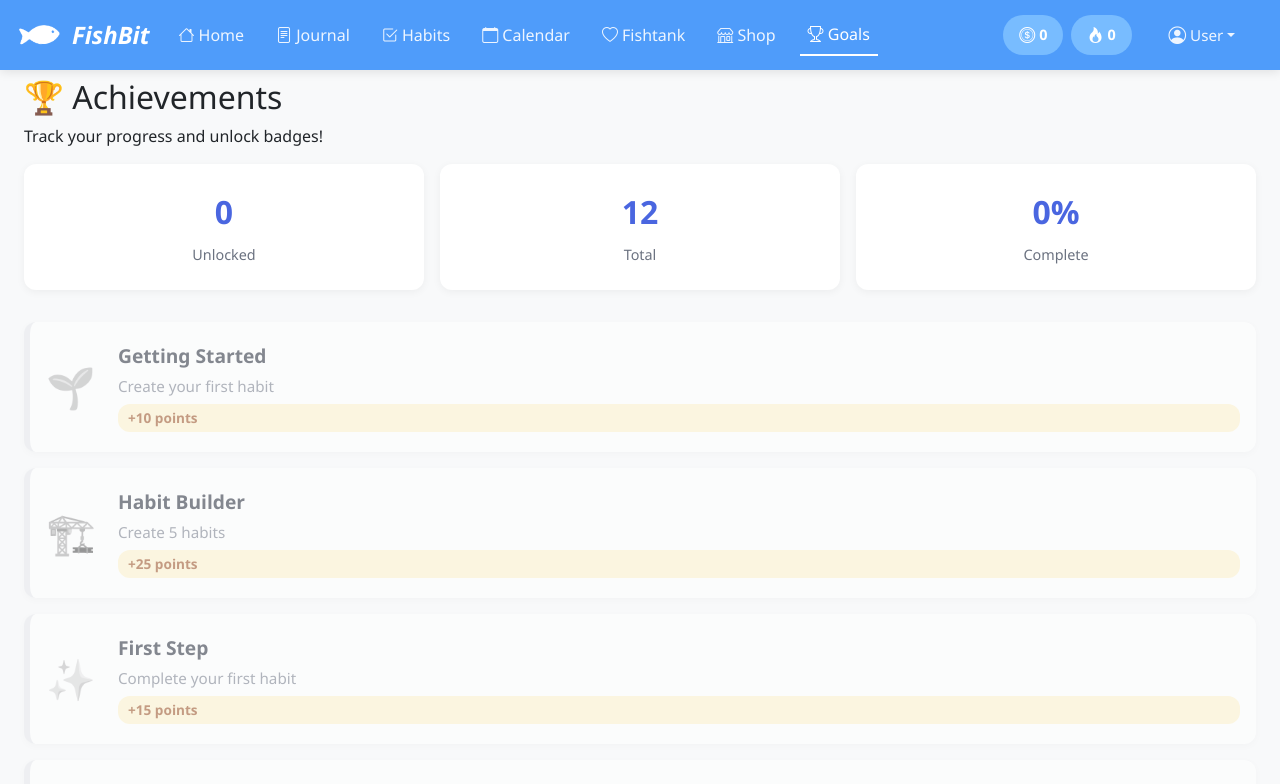
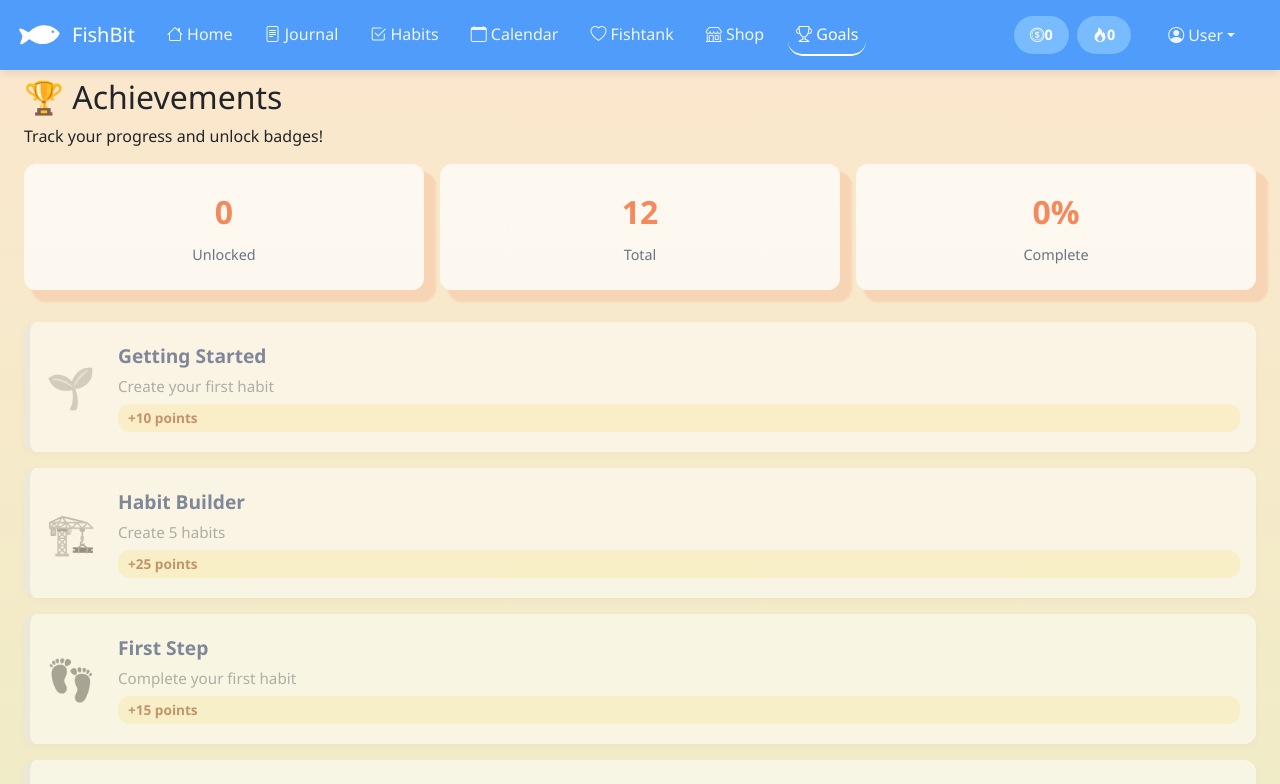
Before and after one commit to Rotocli/WAD2Project, a Vue app in the folder fishbit/: page /goals in a window 1280 px wide. Shown: the top 784 px of the page. Built offline with nearby package versions, Linux system fonts and the light colour scheme; no server answers; the database is empty; sample sign-in values are in the browser's storage.

Commit message:
ui changes, committing before pulling from hm

```diff
--- a/fishbit/src/components/common/NavBar.vue
+++ b/fishbit/src/components/common/NavBar.vue
@@ -1,26 +1,25 @@
 <template>
   <nav class="navbar navbar-expand-lg navbar-dark fixed-top" :class="{ 'dev-mode': userStore.isDeveloper }">
     <div class="container-fluid">
-      <span class="navbar-brand d-flex align-items-center" to="/dashboard">
+      <!-- Brand -->
+      <span class="navbar-brand d-flex align-items-center">
         <span class="fish-icon">
           <img src="@/assets/image.png" alt="FishBit Logo" width="40" height="40"/>
         </span>
         <span class="brand-text">FishBit</span>
       </span>
 
-      <button
-        class="navbar-toggler"
-        type="button"
-        @click="toggleNavbar"
-        aria-label="Toggle navigation"
-      >
+      <!-- Hamburger -->
+      <button class="navbar-toggler" type="button" @click="toggleNavbar" aria-label="Toggle navigation">
         <span class="navbar-toggler-icon"></span>
       </button>
 
+      <!-- Collapsible menu -->
       <div
         ref="navbarCollapse"
-        class="collapse navbar-collapse"
-        :class="{ show: isNavbarOpen }"
+        class="navbar-collapse"
+        :class="{ 'mobile-open': isNavbarOpen }"
+        :style="{ height: isMobile ? collapseHeight : 'auto' }"
       >
         <ul class="navbar-nav me-auto">
           <li class="nav-item">
@@ -60,13 +59,13 @@
           </li>
         </ul>
 
+        <!-- Right section -->
         <div class="navbar-right-section">
           <div class="stats-row">
             <div class="points-display">
               <i class="bi bi-coin"></i>
               <span>{{ totalPoints }}</span>
             </div>
-
             <div class="streak-display">
               <i class="bi bi-fire"></i>
               <span>{{ currentStreak }}</span>
@@ -74,12 +73,7 @@
           </div>
 
           <div class="dropdown">
-            <button
-              class="btn btn-link nav-link dropdown-toggle user-dropdown-btn"
-              type="button"
-              @click="toggleDropdown"
-              aria-expanded="false"
-            >
+            <button class="btn btn-link nav-link dropdown-toggle user-dropdown-btn" type="button" @click="toggleDropdown">
               <i class="bi bi-person-circle"></i>
               <span class="ms-1">{{ username }}</span>
             </button>
@@ -104,17 +98,18 @@
 </template>
 
 <script setup>
-import { computed, ref, onMounted, onUnmounted } from 'vue'
-import { useRouter, useRoute } from 'vue-router'
+import { ref, computed, nextTick, onMounted, onUnmounted } from 'vue'
+import { useRouter } from 'vue-router'
 import { useUserStore } from '../../stores/userStore'
 
 const router = useRouter()
-const route = useRoute()
 const userStore = useUserStore()
 
+const isMobile = ref(window.innerWidth < 992)
 const isNavbarOpen = ref(false)
 const isDropdownOpen = ref(false)
 const navbarCollapse = ref(null)
+const collapseHeight = ref('0px')
 
 const totalPoints = computed(() => userStore.totalPoints)
 const currentStreak = computed(() => userStore.currentStreak)
@@ -122,26 +117,33 @@ const username = computed(() => userStore.userProfile?.username || 'User')
 
 function toggleNavbar() {
   isNavbarOpen.value = !isNavbarOpen.value
+  if (isNavbarOpen.value) isDropdownOpen.value = false
+
+  const el = navbarCollapse.value
+  if (!el) return
+
   if (isNavbarOpen.value) {
-    isDropdownOpen.value = false
+    el.style.display = 'block'
+    nextTick(() => {
+      collapseHeight.value = el.scrollHeight + 'px'
+    })
+  } else {
+    collapseHeight.value = '0px'
+    setTimeout(() => {
+      el.style.display = 'none'
+    }, 250)
   }
 }
 
-function toggleDropdown() {
-  isDropdownOpen.value = !isDropdownOpen.value
-}
+function toggleDropdown() { isDropdownOpen.value = !isDropdownOpen.value }
+function closeNavbar() { isNavbarOpen.value = false; isDropdownOpen.value = false }
+function closeDropdown() { isDropdownOpen.value = false }
+function handleProfileClick() { closeNavbar() }
 
-function closeNavbar() {
-  isNavbarOpen.value = false
-  isDropdownOpen.value = false
-}
-
-function closeDropdown() {
-  isDropdownOpen.value = false
-}
-
-function handleProfileClick() {
+async function handleLogout() {
   closeNavbar()
+  await userStore.logout()
+  router.push('/')
 }
 
 function handleClickOutside(event) {
@@ -149,48 +151,58 @@ function handleClickOutside(event) {
   const toggler = event.target.closest('.navbar-toggler')
   const dropdownBtn = event.target.closest('.user-dropdown-btn')
 
-  if (navbar && !navbar.contains(event.target) && !toggler) {
+  // Fix: Check if navbar is actually open before closing
+  if (isNavbarOpen.value && navbar && !navbar.contains(event.target) && !toggler) {
     closeNavbar()
   }
-
   if (isDropdownOpen.value && !dropdownBtn && !event.target.closest('.dropdown-menu')) {
     closeDropdown()
   }
 }
 
-async function handleLogout() {
-  closeNavbar()
-  await userStore.logout()
-  router.push('/')
+function updateViewport() {
+  isMobile.value = window.innerWidth < 992
 }
 
-const unwatchRoute = router.afterEach(() => {
-  closeNavbar()
+onMounted(() => {
+  window.addEventListener('resize', updateViewport)
+})
+onUnmounted(() => {
+  window.removeEventListener('resize', updateViewport)
 })
 
-onMounted(() => {
-  document.addEventListener('click', handleClickOutside)
-})
-
-onUnmounted(() => {
-  document.removeEventListener('click', handleClickOutside)
-  unwatchRoute()
-})
+onMounted(() => { document.addEventListener('click', handleClickOutside) })
+onUnmounted(() => { document.removeEventListener('click', handleClickOutside) })
 </script>
 
 <style scoped>
+.fish-icon {
+  font-size: 1.8rem;
+  margin-right: 0.5rem;
+  display: inline-flex;
+  align-items: center;
+  animation: swim 3s ease-in-out infinite; /* add this line */
+}
+
+@keyframes swim {
+  0%, 100% { transform: translateX(0) rotate(0deg); }
+  25% { transform: translateX(5px) rotate(5deg); }
+  75% { transform: translateX(-5px) rotate(-5deg); }
+}
+
+body, html { overflow-x: hidden; }
+
 .navbar {
   background: #4f9cfa;
   box-shadow: 0 2px 10px rgba(0,0,0,0.1);
   padding: 0;
-  transition: top 0.3s ease;
   height: 70px;
   z-index: 100;
+  overflow: visible;
 }
 
 .container-fluid {
   padding: 0 1.5rem;
-  height: 100%;
   display: flex;
   align-items: center;
   max-width: 100%;
@@ -201,9 +213,30 @@ onUnmounted(() => {
   top: 36px;
 }
 
-/* Ensures the collapsed/expanded side menu or mobile dropdown has a full background */
-.navbar-collapse, .collapse.show {
-  background: #4f9cfa;
+.navbar-collapse {
+  background: transparent;
+  overflow: visible !important;
+  transition: height 0.25s ease;
+  position: relative;
+}
+
+.nav-link {
+  color: rgba(255,255,255,0.9);
+  margin: 0 0.5rem;
+  padding: 0.5rem 1rem;
+  border-radius: 15px;
+  transition: all 0.3s ease;
+  text-decoration: none;
+}
+
+.nav-link:hover {
+  color: white;
+  background-color: #2664f3;
+}
+
+.router-link-active {
+  color: white;
+  border-bottom: 2px solid white;
 }
 
 .navbar-right-section {
@@ -211,35 +244,118 @@ onUnmounted(() => {
   align-items: center;
   gap: 1rem;
 }
-
 .stats-row {
   display: flex;
   align-items: center;
   gap: 0.5rem;
 }
 
-/* Mobile view */
+.points-display, .streak-display {
+  background: #78bcff;
+  padding: 0.5rem 1rem;
+  border-radius: 20px;
+  color: white;
+  font-weight: bold;
+  display: flex;
+  align-items: center;
+  font-size: 0.9rem;
+}
+
+.dropdown {
+  position: relative;
+  display: flex;
+  align-items: center;
+  color: white;
+}
+
+.user-dropdown-btn {
+  display: flex;
+  align-items: center;
+  padding: 0.4rem 0.8rem;
+  border: none;
+  background: transparent;
+  color: rgba(255,255,255,0.9);
+  cursor: pointer;
+  border-radius: 10px;
+}
+
+.user-dropdown-btn:hover {
+  color: white;
+  background-color: #78bcff;
+}
+
+.dropdown-menu {
+  position: absolute !important;
+  right: 0;
+  top: calc(100% + 6px);
+  min-width: 180px;
+  margin-top: 0.5rem !important;
+  background: rgba(79, 156, 250, 0.95);
+  backdrop-filter: blur(6px);
+  border-radius: 15px;
+  padding: 0.5rem 0;
+  box-shadow: 0 4px 12px rgba(0, 0, 0, 0.15);
+  display: block;
+  opacity: 0;
+  transform: translateY(-5px);
+  pointer-events: none;
+  transition: all 0.25s ease;
+  z-index: 2000;
+  transform: translateY(-5px);
+}
+
+.dropdown-menu.show {
+  opacity: 1;
+  transform: translateY(0);
+  pointer-events: auto;
+}
+
+.dropdown-item {
+  color: white;
+  padding: 0.6rem 1.2rem;
+  border-radius: 8px;
+  transition: background 0.2s ease;
+}
+
+.dropdown-item:hover {
+  background: transparent;
+  transform: translateX(5px);
+  transition: all 0.25s ease;
+  color: white;
+}
+
+/* mobile view */
 @media (max-width: 992px) {
   .navbar-collapse {
+    display: none;
     position: absolute;
-    top: 100%;
+    background: rgba(79, 156, 250, 0.98);
+    backdrop-filter: blur(20px);
+    top: 70px;
     right: 0;
-    left: auto;
-    width: fit-content;
-    min-width: 200px;
+    width: auto;
+    min-width: 250px;
     max-width: 280px;
-    max-height: calc(100vh - 100px);
-    overflow-y: auto;
-    background: #667eea;
+    border-radius: 0 0 0 12px;
     box-shadow: -4px 4px 16px rgba(0, 0, 0, 0.15);
-    padding: 1rem;
-    border-radius: 0 0 0 12px;
-    margin-right: 1rem;
+    overflow: visible;
+    transition: height 0.25s ease, opacity 0.2s ease;
+    height: 0;
+    padding: 0 1.5rem;
+  }
+  .navbar-collapse:not(.mobile-open) {
+    opacity: 0;
+    pointer-events: none;
+  }
+
+  .navbar-collapse.mobile-open {
+    display: block;
+    opacity: 1;
   }
 
   .navbar-nav {
     flex-direction: column;
-    width: 100%;
+    padding-top: 1rem;
   }
 
   .navbar-nav .nav-item {
@@ -250,6 +366,14 @@ onUnmounted(() => {
     color: #fff !important;
     padding: 0.75rem 1rem;
     width: 100%;
+    border-radius: 15px;
+    transition: all 0.3s ease;
+  }
+
+  .navbar-nav .nav-link:hover {
+    color: white !important;
+    background-color: #78bcff;
+    transform: translateX(5px);
   }
 
   .navbar-right-section {
@@ -257,242 +381,28 @@ onUnmounted(() => {
     align-items: stretch !important;
     width: 100%;
     margin-top: 1rem;
+    padding-bottom: 1rem;
     gap: 0.75rem;
-  }
-
-  .stats-row {
-    display: flex;
-    flex-direction: row;
-    gap: 0.5rem;
-    width: 100%;
-  }
-
-  .points-display,
-  .streak-display {
-    flex: 1;
-    justify-content: center;
-    padding: 0.4rem 0.6rem;
-    font-size: 0.85rem;
-  }
-
-  .points-display i,
-  .streak-display i {
-    font-size: 0.9rem;
   }
 
   .dropdown {
     width: 100%;
-  }
-
-  .user-dropdown-btn {
-    width: 100%;
-    justify-content: flex-start;
-    padding: 0.75rem 1rem !important;
+    position: relative;
   }
 
   .dropdown-menu {
-    position: static !important;
+    position: absolute !important;
+    right:0;
+    top: calc(100% + 6px);
+    z-index: 1000;
     width: 100%;
-    margin-top: 0.5rem !important;
+    background-color: transparent;
     box-shadow: none !important;
+    transform: translateX(-5px);
   }
 
-  .navbar-collapse::-webkit-scrollbar {
-    width: 6px;
-  }
-
-  .navbar-collapse::-webkit-scrollbar-track {
-    background: rgba(255, 255, 255, 0.1);
-    border-radius: 3px;
-  }
-
-  .navbar-collapse::-webkit-scrollbar-thumb {
-    background: rgba(255, 255, 255, 0.3);
-    border-radius: 3px;
-  }
-
-  .navbar-collapse::-webkit-scrollbar-thumb:hover {
-    background: rgba(255, 255, 255, 0.5);
-  }
-}
-
-.navbar-nav {
-  display: flex;
-  align-items: center;
-  margin: 0;
-}
-
-.navbar-nav .nav-item {
-  display: flex;
-  align-items: center;
-}
-
-.fish-icon {
-  font-size: 1.8rem;
-  margin-right: 0.5rem;
-  animation: swim 3s ease-in-out infinite;
-  display: inline-flex;
-  align-items: center;
-}
-
-.brand-text {
-  font-size: 1.5rem;
-  margin-right: 0.8rem;
-  font-weight: bold;
-  color: white;
-  line-height: 1;
-  font-style: oblique;
-}
-
-.navbar-brand {
-  display: flex;
-  align-items: center;
-  padding: 0;
-  margin: 0;
-  height: 100%;
-  cursor: default;
-}
-
-@keyframes swim {
-  0%, 100% {
-    transform: translateX(0) rotate(0deg);
-  }
-  25% {
-    transform: translateX(5px) rotate(5deg);
-  }
-  75% {
-    transform: translateX(-5px) rotate(-5deg);
-  }
-}
-
-.nav-link {
-  color: rgba(255, 255, 255, 0.9) !important;
-  margin: 0 0.5rem;
-  transition: all 0.3s ease;
-  text-decoration: none;
-}
-
-.nav-link:hover {
-  color: white !important;
-  background-color: #2664f3;
-  border-radius: 15px;
-  transform: translateY(-2px);
-}
-
-.router-link-active {
-  color: white !important;
-  border-bottom: 2px solid white;
-}
-
-.points-display,
-.streak-display {
-  background: #78bcff;
-  padding: 0.5rem 1rem;
-  border-radius: 20px;
-  color: white;
-  font-weight: bold;
-  display: flex;
-  align-items: center;
-  height: fit-content;
-  font-size: 0.9rem;
-}
-
-.points-display i,
-.streak-display i {
-  margin-right: 0.25rem;
-  font-size: 1rem;
-}
-
-.dropdown {
-  display: flex;
-  align-items: center;
-  position: relative;
-}
-
-.user-dropdown-btn {
-  display: flex;
-  align-items: center;
-  padding: 0.4rem 0.8rem;
-  height: fit-content;
-  text-decoration: none;
-  background: transparent;
-  border: none;
-  color: rgba(255, 255, 255, 0.9) !important;
-  cursor: pointer;
-  font-size: 0.95rem;
-}
-
-.user-dropdown-btn:hover {
-  color: white !important;
-  background-color: #4a66e0;
-  border-radius: 15px;
-}
-
-.user-dropdown-btn i {
-  font-size: 1.1rem;
-}
-
-.dropdown-menu {
-  position: absolute;
-  top: 100%;
-  right: 0;
-  margin-top: 0.5rem;
-  border: none;
-  box-shadow: 0 4px 12px rgba(0, 0, 0, 0.2);
-  background: #667eea;
-  min-width: 180px;
-  border-radius: 8px;
-  padding: 0.5rem 0;
-  display: none;
-  z-index: 1000;
-}
-
-.dropdown-menu.show {
-  display: block;
-}
-
-.dropdown-item {
-  color: white;
-  padding: 0.6rem 1.2rem;
-  transition: background 0.2s ease;
-  text-decoration: none;
-  display: flex;
-  align-items: center;
-  gap: 0.5rem;
-  background: transparent;
-  border: none;
-  width: 100%;
-  text-align: left;
-  cursor: pointer;
-  font-size: 0.95rem;
-}
-
-.dropdown-item:hover {
-  background: #2664f3;
-  transform: translateY(3px);
-  color: white;
-}
-
-.dropdown-divider {
-  border-color: rgba(255, 255, 255, 0.2);
-  margin: 0.5rem 0;
-}
-
-.navbar-collapse {
-  transition: all 0.3s ease-in-out;
-}
-
-.navbar-collapse:not(.show) {
-  display: none;
-}
-
-.navbar-collapse.show {
-  display: block;
-}
-
-@media (min-width: 993px) {
-  .navbar-right-section {
-    display: flex !important;
+  .dropdown-menu.show {
+    transform: translateX(0);
   }
 }
 </style>
--- a/fishbit/src/views/GoalsView.vue
+++ b/fishbit/src/views/GoalsView.vue
@@ -35,12 +35,6 @@
         </div>
       </div>
     </div>
-    <transition name="fade">
-      <div v-if="showCopyNotification" class="copy-notification">
-        {{ shareMessage }}
-      </div>
-    </transition>
-
   </div>
 </template>
 
@@ -56,7 +50,6 @@ const userStore = useUserStore()
 const habitStore = useHabitStore()
 const userAchievements = ref({})
 
-// Load user's unlocked achievements
 onMounted(async () => {
   if (userStore.currentUserId) {
     await loadAchievements()
@@ -80,7 +73,6 @@ async function loadAchievements() {
   }
 }
 
-// Check and unlock achievements
 async function checkAchievements() {
   if (!userStore.currentUserId) return
 
@@ -88,10 +80,8 @@ async function checkAchievements() {
   let totalPointsEarned = 0
 
   achievements.value.forEach(async (achievement) => {
-    // If already unlocked, skip
     if (userAchievements.value[achievement.id]) return
 
-    // If newly attained, unlock it
     if (achievement.attained) {
       newUnlocks.push(achievement.id)
       totalPointsEarned += achievement.points
@@ -103,7 +93,6 @@ async function checkAchievements() {
     }
   })
 
-  // Save to Firestore if there are new unlocks
   if (newUnlocks.length > 0) {
     try {
       await setDoc(
@@ -114,15 +103,14 @@ async function checkAchievements() {
 
       await userStore.addPoints(totalPointsEarned)
 
-      console.log('🏆 New achievements unlocked:', newUnlocks)
-      console.log(`💰 Points earned: ${totalPointsEarned}`)
+      console.log('New achievements unlocked:', newUnlocks)
+      console.log(`Points earned: ${totalPointsEarned}`)
     } catch (error) {
       console.error('Error saving achievements:', error)
     }
   }
 }
 
-// Watch for changes and check achievements
 watch(
   () => [userStore.currentStreak, userStore.totalPoints, habitStore.habits],
   () => {
@@ -154,7 +142,7 @@ const achievements = computed(() => [
     id: 'first-complete',
     name: 'First Step',
     description: 'Complete your first habit',
-    emoji: '✨',
+    emoji: '👣',
     points: 15,
     attained: habitStore.habits.some(h => h.completedCount >= 1),
     unlockedAt: userAchievements.value['first-complete']?.unlockedAt
@@ -257,7 +245,7 @@ const progressPercentage = computed(() =>
 <style scoped>
 .goals-view {
   min-height: calc(100vh - 70px);
-  background: #f8f9fa;
+  background: linear-gradient(#fbe7cd,#ddf5bc);
 }
 
 .stats-summary {
@@ -268,18 +256,18 @@ const progressPercentage = computed(() =>
 }
 
 .stat-card {
-  background: white;
   padding: 1.5rem;
+  background-color: rgba(255, 255, 255, 0.7);
   border-radius: 12px;
+  box-shadow: #f3895c33 10px 10px 2px 2px;
   text-align: center;
-  box-shadow: 0 2px 8px rgba(0, 0, 0, 0.05);
-}
+  }
 
 .stat-number {
   display: block;
   font-size: 2rem;
   font-weight: 700;
-  color: #4a66e0;
+  color: #f3895c;
 }
 
 .stat-label {
@@ -310,12 +298,12 @@ const progressPercentage = computed(() =>
 
 .achievement-row.attained {
   opacity: 1;
-  border-left: 6px solid #10b981;
+  border-left: 6px solid #98d35a;
   transform: scale(1);
 }
 
 .achievement-row.attained:hover {
-  box-shadow: 0 4px 12px rgba(16, 185, 129, 0.2);
+  box-shadow: 0 4px 12px rgba(185, 106, 16, 0.2);
 }
 
 .emoji {
@@ -340,20 +328,13 @@ const progressPercentage = computed(() =>
 .title {
   font-weight: 700;
   font-size: 1.2rem;
-  color: #111827;
+  color: #0b2869;
 }
 
 .desc {
   color: #6b7280;
   margin-top: 4px;
   font-size: 0.95rem;
-}
-
-.unlocked-date {
-  color: #10b981;
-  font-size: 0.85rem;
-  margin-top: 6px;
-  font-weight: 600;
 }
 
 @media (max-width: 768px) {
@@ -375,8 +356,6 @@ const progressPercentage = computed(() =>
   }
 }
 
-/* Add to your <style scoped> */
-
 .achievement-actions {
   display: flex;
   gap: 0.5rem;
@@ -384,39 +363,11 @@ const progressPercentage = computed(() =>
   margin-right: 1rem;
 }
 
-.copy-notification {
-  position: fixed;
-  bottom: 30px;
-  right: 30px;
-  background: #10b981;
-  color: white;
-  padding: 1rem 1.5rem;
-  border-radius: 12px;
-  box-shadow: 0 8px 24px rgba(16, 185, 129, 0.3);
-  z-index: 9999;
-  font-weight: 600;
-}
-
-.fade-enter-active, .fade-leave-active {
-  transition: opacity 0.3s ease, transform 0.3s ease;
-}
-
-.fade-enter-from {
-  opacity: 0;
-  transform: translateY(20px);
-}
-
-.fade-leave-to {
-  opacity: 0;
-  transform: translateY(-20px);
-}
-
-/* Responsive */
+/* respinsivity */
 @media (max-width: 768px) {
   .achievement-row {
     flex-wrap: wrap;
   }
-
 }
 
 .points-badge {
@@ -431,7 +382,7 @@ const progressPercentage = computed(() =>
 }
 
 .achievement-row.attained .points-badge {
-  background: #d1fae5;
-  color: #065f46;
+  background: linear-gradient(90deg,#bfea92, #91dd85); ;
+  color: #0d4905;
 }
 </style>
--- a/fishbit/src/views/ShopView.vue
+++ b/fishbit/src/views/ShopView.vue
@@ -419,7 +419,7 @@ function saveInventory() {
 <style scoped>
 .shop-view {
   min-height: calc(100vh - 70px);
-  background: #f8f9fa;
+  background: linear-gradient(#d3faf5,#489eea);
 }
 
 /* Coins Display */
@@ -440,11 +440,12 @@ function saveInventory() {
 }
 
 .coin-amount {
-  color: #667eea;
+  color: black;
 }
 
 /* Search Section */
 .search-section {
+  padding: 1rem;
   position: relative;
   margin-bottom: 2rem;
 }
@@ -468,7 +469,7 @@ function saveInventory() {
 
 .search-bar:focus {
   outline: none;
-  border-color: #667eea;
+  border-color: #78c3bd;
   box-shadow: 0 4px 12px rgba(102, 126, 234, 0.2);
 }
 
@@ -478,7 +479,7 @@ function saveInventory() {
   top: 50%;
   transform: translateY(-50%);
   font-size: 1.3rem;
-  color: #6b7280;
+  color: grey;
 }
 
 .search-results {
@@ -490,12 +491,13 @@ function saveInventory() {
   max-width: 800px;
   max-height: 400px;
   overflow-y: auto;
-  background: white;
+  background: transparent;
+  backdrop-filter: blur(20px);
   border: 2px solid #e5e7eb;
   border-radius: 15px;
   margin-top: 0.5rem;
   box-shadow: 0 10px 40px rgba(0, 0, 0, 0.15);
-  z-index: 100;
+  z-index: 50;
 }
 
 .search-empty {
@@ -506,9 +508,9 @@ function saveInventory() {
 
 .search-category-header {
   padding: 0.75rem 1.5rem;
-  background: #f3f4f6;
+  background: #78c3bd;
   font-weight: bold;
-  color: #374151;
+  color: #ffffff;
   border-bottom: 1px solid #e5e7eb;
 }
 
@@ -523,7 +525,7 @@ function saveInventory() {
 }
 
 .search-result-item:hover {
-  background: #f9fafb;
+  background: rgba(26, 85, 78, 0.1);
 }
 
 .search-item-icon {
@@ -540,7 +542,7 @@ function saveInventory() {
 
 .search-item-price {
   font-weight: 600;
-  color: #667eea;
+  color: black;
 }
 
 /* Category Filters */
@@ -678,7 +680,7 @@ function saveInventory() {
   gap: 0.5rem;
   font-size: 1.5rem;
   font-weight: bold;
-  color: #667eea;
+  color: black;
 }
 
 .coin-icon {
@@ -719,9 +721,9 @@ function saveInventory() {
 }
 
 .carousel-nav:hover {
-  background: #667eea;
+  background: #78c3bd;
   color: white;
-  border-color: #667eea;
+  border-color: #78c3bd;
   transform: translateY(-50%) scale(1.1);
 }
 
@@ -743,7 +745,7 @@ function saveInventory() {
   padding: 1rem 3rem;
   font-size: 1.3rem;
   font-weight: bold;
-  background: linear-gradient(135deg, #10b981, #059669);
+  background: #78c3bd;
   color: white;
   border: none;
   border-radius: 50px;
@@ -764,8 +766,8 @@ function saveInventory() {
 
 /* Inventory Section */
 .inventory-section {
-  background: white;
-  border-radius: 20px;
+  background: rgba(217, 197, 252, 0.5);
+  border-radius: 30px;
   padding: 2rem;
   box-shadow: 0 4px 15px rgba(0, 0, 0, 0.05);
 }
@@ -773,7 +775,8 @@ function saveInventory() {
 .inventory-section h2 {
   text-align: center;
   margin-bottom: 2rem;
-  color: #1f2937;
+  font-weight: 600;
+  color: #5568d3;
 }
 
 .inventory-grid {
@@ -804,7 +807,7 @@ function saveInventory() {
 
 .inventory-slot.has-item {
   background: white;
-  border-color: #667eea;
+  border-color: #78c3bd;
 }
 
 .inventory-slot.selected {
```
Also changed, not shown: fishbit/src/views/DashboardView.vue (+10 -25 lines).
